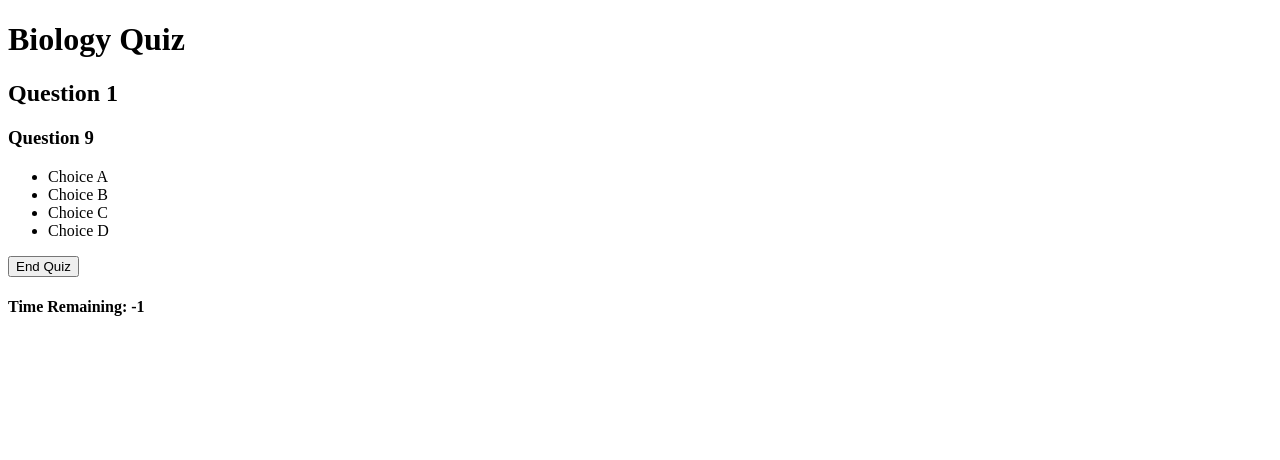
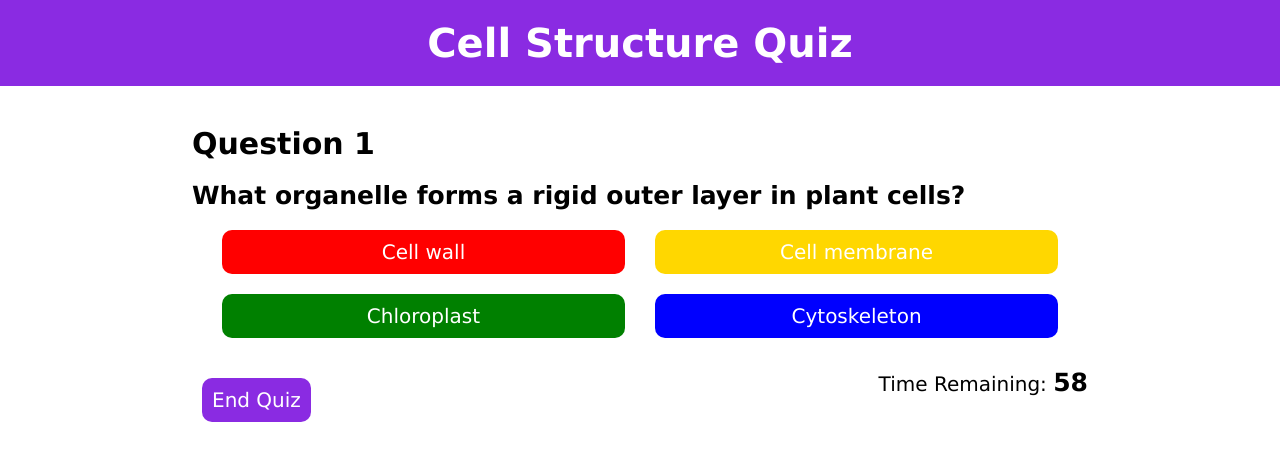
Before and after one commit to bencha27/biology-quiz, a plain HTML site: page index.html in a window 1280 px wide. Both pictures are taken after a click on the button "Start Quiz". Drawn offline with Linux system fonts and the light colour scheme.

Commit message:
Added styles to CSS; added real questions to JS

```diff
--- a/assets/css/style.css
+++ b/assets/css/style.css
@@ -1,3 +1,134 @@
+* {
+    font-family: 'Lucida Sans', 'Lucida Sans Regular', 'Lucida Grande', 'Lucida Sans Unicode', Geneva, Verdana, sans-serif;
+    font-size: 20px;
+    box-sizing: border-box;
+    margin: 0;
+    padding: 0;
+}
+
+header {
+    background-color: blueviolet;
+    padding: 1rem 10%;
+}
+
+h1 {
+    font-size: 2rem;
+    color: white;
+    text-align: center;
+}
+
+h2 {
+    font-size: 1.5rem;
+    margin: 1rem 0;
+}
+
+h3 {
+    font-size: 1.25rem;
+    margin: 0.5rem 0;
+}
+
+div {
+    padding: 1rem 15%;
+}
+
+li {
+    margin: 0.5rem 0;
+    list-style-position: inside;
+}
+
+button, input[type="submit"] {
+    background-color: blueviolet;
+    color: white;
+    border: none;
+    border-radius: 0.5rem;
+    margin: 0.5rem;
+    padding: 0.5rem;
+}
+
+button:hover, input[type="submit"]:hover {
+    /* background-color: mediumpurple;
+    color: black; */
+    opacity: 0.75;
+}
+
+#intro-content {
+    text-align: center;
+}
+
+#choices {
+    list-style: none;
+    display: flex;
+    justify-content: space-evenly;
+    flex-wrap: wrap;
+    color: white;
+    margin-bottom: 1rem;
+}
+
+#choices li {
+    text-align: center;
+    width: 45%;
+    padding: 0.5rem;
+    border-radius: 0.5rem;
+}
+
+#choices li:hover {
+    opacity: 0.75;
+}
+
+#choice-a {
+    background-color: red;
+}
+
+#choice-b {
+    background-color: gold;
+}
+
+#choice-c {
+    background-color: green;
+}
+
+#choice-d {
+    background-color: blue;
+}
+
+#correct {
+    color: blue;
+    margin: 0.5rem 0;
+}
+
+#incorrect {
+    color: red;
+    margin: 0.5rem 0;
+}
+
+#time {
+    display: inline-block;
+    float: right;
+}
+
+#timer {
+    font-weight: bold;
+    font-size: 1.25rem;
+}
+
+#end-content p {
+    margin: 1rem 0;
+}
+
+input[type="text"] {
+    padding: 0.5rem;
+}
+
+#home-button {
+    float: right;
+    position: relative;
+    top: -2.5rem;
+}
+
+#scores-list li {
+    list-style: none;
+}
+
 .hidden {
     display: none;
 }
--- a/assets/js/script.js
+++ b/assets/js/script.js
@@ -28,7 +28,7 @@ var clearButton = document.getElementById("clear-button");
 var number = 1;
 var questionIndexArray = [];
 var choiceIndexArray = [];
-var timeLeft = 90;
+var timeLeft = 60;
 var score = 0;
 var savedScores = [];
 
@@ -36,7 +36,8 @@ var savedScores = [];
 startButton.addEventListener("click", startQuiz);
 function startQuiz() {
     number = 1;
-    timeLeft = 90;
+    timeLeft = 60;
+    score = 0;
     questionIndexArray = [0, 1, 2, 3, 4, 5, 6, 7, 8, 9];
     displayQuestion();
 }
@@ -54,7 +55,7 @@ function displayQuestion() {
         timeLeft--;
         timeDisplay.textContent = timeLeft;
 
-        if (timeLeft = 0) {
+        if (timeLeft === 0) {
             endQuiz();
         }
     }
@@ -142,6 +143,7 @@ function displayQuestion() {
         }
         scoreDisplay.textContent = score;
         homeButton.removeAttribute("class");
+        choicesEl.removeEventListener("click", checkAnswer);
     }
 }
 
@@ -186,7 +188,7 @@ function showScores() {
         for (i = 0; i < savedResults.length; i++) {
             var resultLi = document.createElement("li");
             var result = savedResults[i];
-            resultLi.textContent = result.name + ": " + result.score;
+            resultLi.textContent = result.name + ": " + result.score + "/10";
             scoresList.appendChild(resultLi);
         }
     }
@@ -203,6 +205,7 @@ function clearScores() {
 homeButton.addEventListener("click", home);
 function home() {
     introEl.removeAttribute("class");
+    homeButton.className = "hidden";
     questionEl.className = "hidden";
     endEl.className = "hidden";
     scoresEl.className = "hidden";
@@ -211,53 +214,53 @@ function home() {
 // Question bank
 var quizQuestions = [
     {
-        question: "Question 1",
-        choices: ["Choice A", "Choice B", "Choice C", "Choice D"],
-        answer: "Choice A"
+        question: "What supports the structure and organization of the cell?",
+        choices: ["Cytoskeleton", "Cell membrane", "Cytoplasm", "DNA"],
+        answer: "Cytoskeleton"
     },
     {
-        question: "Question 2",
-        choices: ["Choice A", "Choice B", "Choice C", "Choice D"],
-        answer: "Choice B"
+        question: "What makes proteins for the cell?",
+        choices: ["Ribosome", "DNA", "Cytoskeleton", "Nucleus"],
+        answer: "Ribosome"
     },
     {
-        question: "Question 3",
-        choices: ["Choice A", "Choice B", "Choice C", "Choice D"],
-        answer: "Choice C"
+        question: "The internal parts of the cell are embedded in the",
+        choices: ["cytoplasm", "cell membrane", "cytoskeleton", "nucleus"],
+        answer: "cytoplasm"
     },
     {
-        question: "Question 4",
-        choices: ["Choice A", "Choice B", "Choice C", "Choice D"],
-        answer: "Choice D"
+        question: "What controls things going in and out of the cell?",
+        choices: ["Cell membrane", "Cytoplasm", "Ribosome", "Nucleus"],
+        answer: "Cell membrane"
     },
     {
-        question: "Question 5",
-        choices: ["Choice A", "Choice B", "Choice C", "Choice D"],
-        answer: "Choice A"
+        question: "What organelle uses enzymes to break down large substances?",
+        choices: ["Lysosome", "Mitochondrion", "Chloroplast", "Endoplasmic reticulum"],
+        answer: "Lysosome"
     },
     {
-        question: "Question 6",
-        choices: ["Choice A", "Choice B", "Choice C", "Choice D"],
-        answer: "Choice B"
+        question: "What organelle transports materials within the cell?",
+        choices: ["Vesicle", "Golgi apparatus", "Vacuole", "Mitochondrion"],
+        answer: "Vesicle"
     },
     {
-        question: "Question 7",
-        choices: ["Choice A", "Choice B", "Choice C", "Choice D"],
-        answer: "Choice C"
+        question: "What organelle is involved in cell division?",
+        choices: ["Centrosome", "Chloroplast", "Lysosome", "Vacuole"],
+        answer: "Centrosome"
     },
     {
-        question: "Question 8",
-        choices: ["Choice A", "Choice B", "Choice C", "Choice D"],
-        answer: "Choice D"
+        question: "What organelle processes and packages proteins?",
+        choices: ["Golgi apparatus", "Endoplasmic reticulum", "Vesicle", "Lysosome"],
+        answer: "Golgi apparatus"
     },
     {
-        question: "Question 9",
-        choices: ["Choice A", "Choice B", "Choice C", "Choice D"],
-        answer: "Choice A"
+        question: "What organelle forms a rigid outer layer in plant cells?",
+        choices: ["Cell wall", "Cell membrane", "Chloroplast", "Cytoskeleton"],
+        answer: "Cell wall"
     },
     {
-        question: "Question 10",
-        choices: ["Choice A", "Choice B", "Choice C", "Choice D"],
-        answer: "Choice B"
+        question: "What organelle stores materials for the cell?",
+        choices: ["Vacuole", "Golgi apparatus", "Centrosome", "Ribosome"],
+        answer: "Vacuole"
     },
 ]
--- a/index.html
+++ b/index.html
@@ -10,7 +10,7 @@
 
 <body>
     <header>
-        <h1>Biology Quiz</h1>
+        <h1>Cell Structure Quiz</h1>
         <button id="home-button" class="hidden">Home</button>
     </header>
 
@@ -18,7 +18,7 @@
         <h2>Directions</h2>
         <ul>
             <li>Choose the best answer for each question.</li>
-            <li>You have 90 seconds to answer 10 questions.</li>
+            <li>You have 60 seconds to answer 10 questions.</li>
             <li>If you answer a question incorrectly, you will lose 10 seconds.</li>
         </ul>
         <button id="start-button">Start Quiz</button>
@@ -38,7 +38,7 @@
         <p id="incorrect" class="hidden">Incorrect!</p>
         <button id="next-button" class="hidden">Next Question</button>
         <button id="end-button">End Quiz</button>
-        <h4>Time Remaining: <span id=timer></span></h4>
+        <span id="time">Time Remaining: <span id=timer></span></span>
     </div>
 
     <div id="end-content" class="hidden">
```
Also changed, not shown: pseudo.txt.
